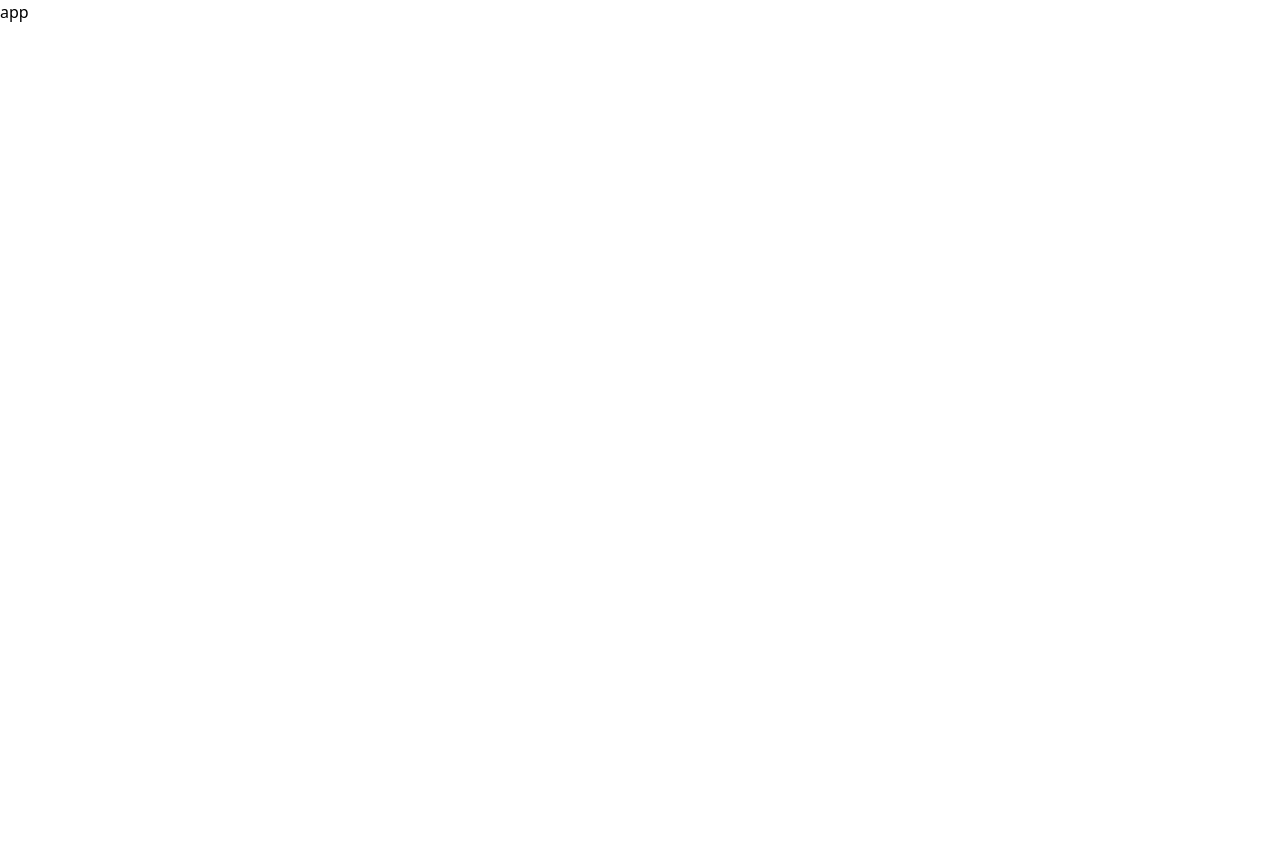
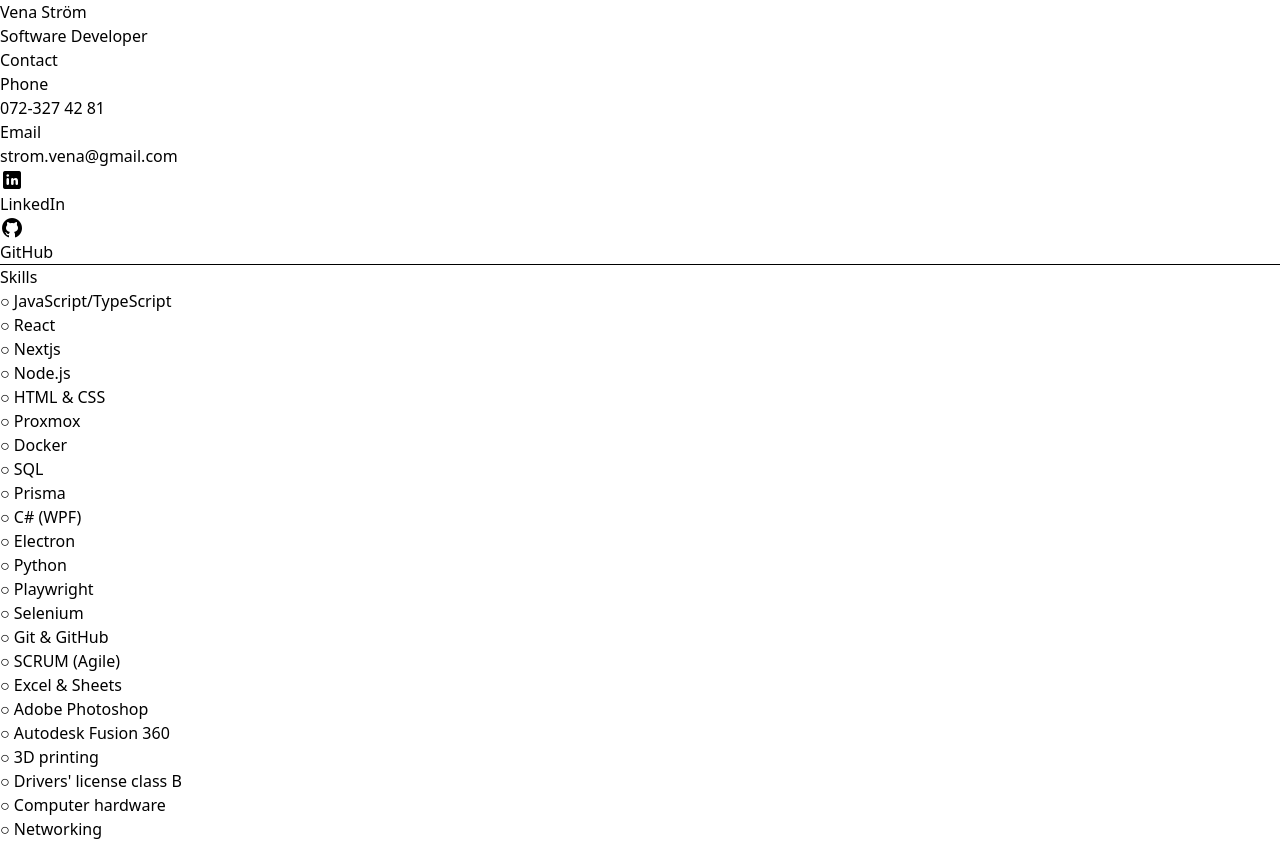
Before and after one commit to VenaStrom/VenaStrom.github.io, a React (Vite) app: page / in a window 1280 px wide. Before the commit the page ends 800 px from the top, so only its background shows below. Built offline with nearby package versions, Linux system fonts and the light colour scheme.

Commit message:
WIP move from html

```diff
--- a/eslint.config.ts
+++ b/eslint.config.ts
@@ -19,5 +19,8 @@
       ecmaVersion: 2024,
       globals: globals.browser,
     },
+    rules: {
+      "@typescript-eslint/no-unused-vars": "warn",
+    }
   },
 ])
--- a/src/app.tsx
+++ b/src/app.tsx
@@ -1,6 +1,20 @@
+import Contact from "./components/contact.tsx";
+import Skills from "./components/skills.tsx";
+import info from "./info.json" with { type: "json"};
 
 export default function App() {
   return (<>
-    app
+    <header>
+      <h1>{info.fullName}</h1>
+      <h2>{info.title}</h2>
+    </header>
+
+    <main>
+      <Contact />
+
+      <hr />
+
+      <Skills />
+    </main>
   </>);
 }
--- /dev/null
+++ b/src/components/contact.tsx
@@ -0,0 +1,29 @@
+import info from "../info.json" with { type: "json"};
+
+export default function Contact({ className = "" }: { className?: string }) {
+  return (
+    <section className={className}>
+      <h3>Contact</h3>
+
+      <div>
+        <p>Phone</p> <a href={`tel:${info.phoneLink}`} target="_blank">{info.phone}</a>
+      </div>
+
+      <div>
+        <p>Email</p> <a href={`mailto:${info.emailLink}`} target="_blank">{info.email}</a>
+      </div>
+
+      <div>
+        <a href={info.linkedinLink} target="_blank">
+          <img src="/icon/icons8-linkedin-24.png" alt="LinkedIn" />
+          <p>LinkedIn</p>
+        </a>
+
+        <a href={info.githubLink} target="_blank">
+          <img src="/icon/icons8-github-24.png" alt="GitHub" />
+          <p>GitHub</p>
+        </a>
+      </div>
+    </section>
+  );
+}
--- /dev/null
+++ b/src/components/skills.tsx
@@ -0,0 +1,15 @@
+import info from "../info.json" with { type: "json"};
+
+export default function Skills({ className = "" }: { className?: string }) {
+  return (
+    <section className={className}>
+      <h3>Skills</h3>
+
+      <ul>
+        {info.skills.map((skill, i) => (
+          <li key={`skill-${i}`}>○ {skill}</li>
+        ))}
+      </ul>
+    </section>
+  );
+}
--- /dev/null
+++ b/src/info.json
@@ -0,0 +1,38 @@
+{
+  "name": "Vena",
+  "surname": "Ström",
+  "fullName": "Vena Ström",
+  "title": "Software Developer",
+  "phone": "072-327 42 81",
+  "phoneLink": "+46723274281",
+  "email": "strom.vena@gmail.com",
+  "emailLink": "strom.vena+portfolio@gmail.com",
+  "linkedinLink": "https://www.linkedin.com/in/vena-ström-74b618332",
+  "githubLink": "https://github.com/VenaStrom",
+  "skills": [
+    "JavaScript/TypeScript",
+    "React",
+    "Nextjs",
+    "Node.js",
+    "HTML & CSS",
+    "Proxmox",
+    "Docker",
+    "SQL",
+    "Prisma",
+    "C# (WPF)",
+    "Electron",
+    "Python",
+    "Playwright",
+    "Selenium",
+    "Git & GitHub",
+    "SCRUM (Agile)",
+    "Excel & Sheets",
+    "Adobe Photoshop",
+    "Autodesk Fusion 360",
+    "3D printing",
+    "Drivers' license class B",
+    "Computer hardware",
+    "Networking"
+  ],
+  "experiences": []
+}
```
Also changed, not shown: 1 other file (tests, documents, lock files or other folders).
